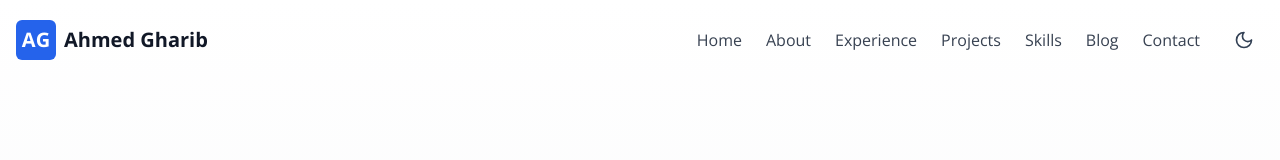
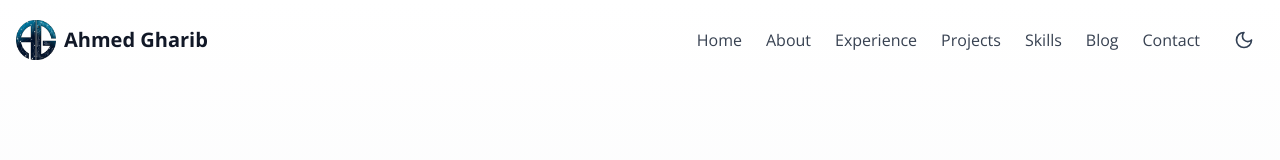
Before and after one commit to ahmed-gharib89/portfolio, a Next.js app: page / in a window 1280 px wide. Shown: the top 160 px of the page. Built offline with nearby package versions, Linux system fonts and the light colour scheme.

Commit message:
Fixing blog with manus

```diff
--- a/src/components/layout/Header.tsx
+++ b/src/components/layout/Header.tsx
@@ -1,6 +1,7 @@
 'use client';
 
 import React, { useState, useEffect } from 'react';
+import Image from 'next/image';
 
 // Lazy load components to reduce initial bundle size
 const ThemeToggle = React.lazy(() => import('../ThemeToggle'));
@@ -40,8 +41,14 @@ const Header = () => {
     >
       <div className="container mx-auto px-4 flex justify-between items-center">
         <a href="/" className="flex items-center">
-          <div className="w-10 h-10 bg-blue-600 text-white rounded-md flex items-center justify-center font-bold text-xl">
-            AG
+          <div className="w-10 h-10 flex items-center justify-center">
+            <Image
+              src="/assets/images/dark.png"
+              alt="Ahmed Gharib Logo"
+              width={40}
+              height={40}
+              className="rounded-md"
+            />
           </div>
           <span className="ml-2 text-xl font-bold text-gray-900 dark:text-white">
             Ahmed Gharib
```
